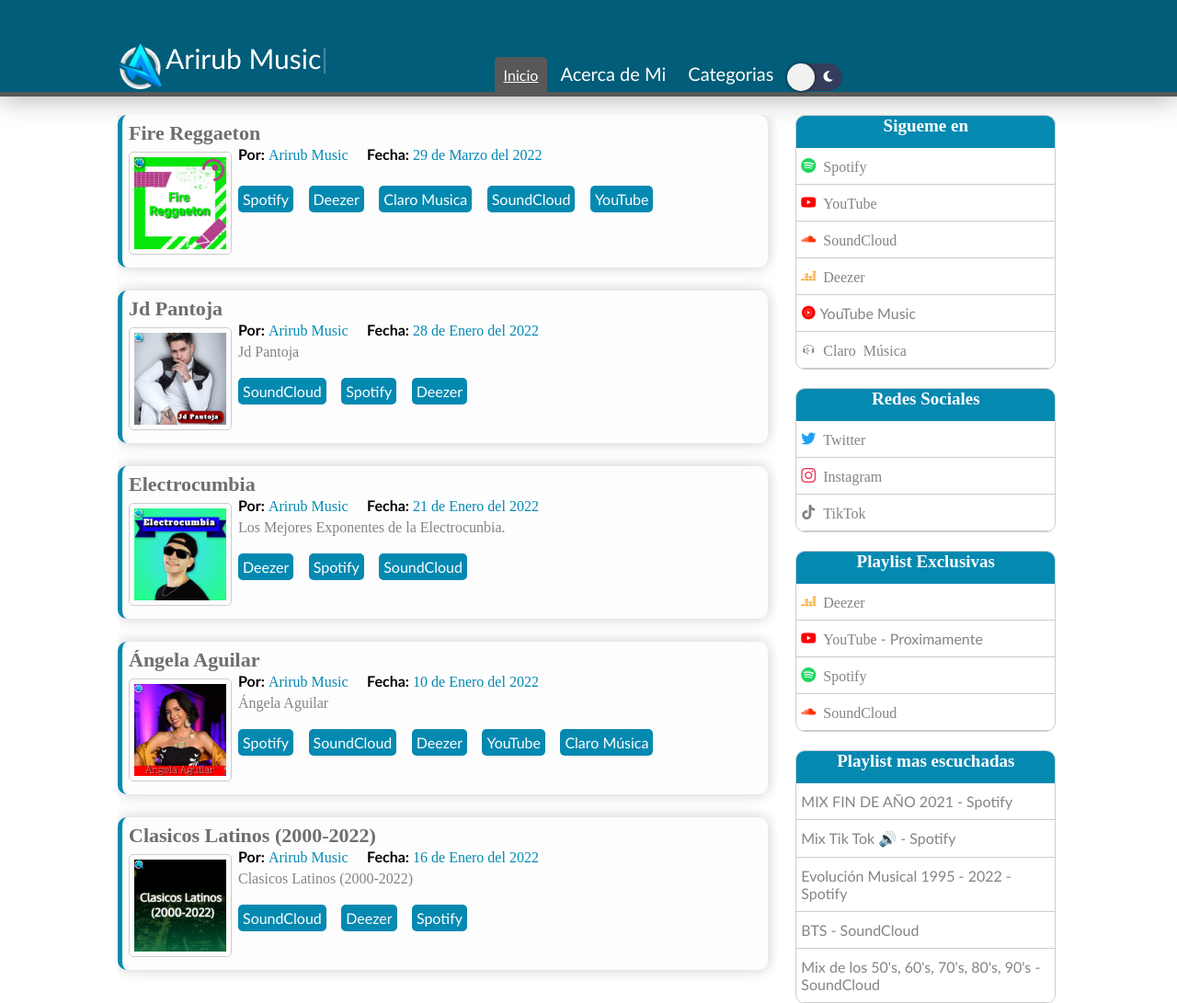
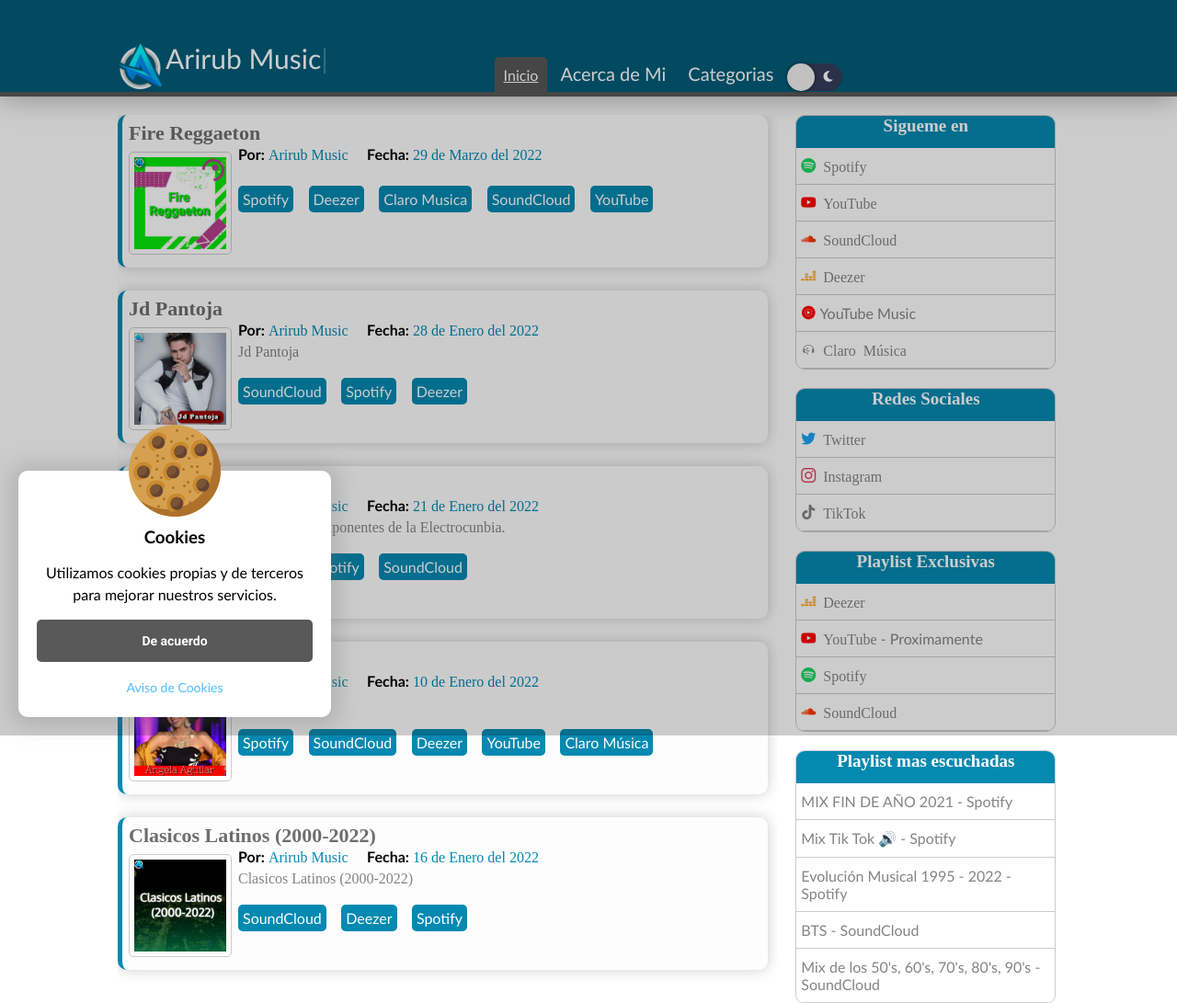
Before and after one commit to Arirub-Music/Arirub-Music.github.io, a PHP site: page / in a window 1280 px wide. Shown: the top 1091 px of the page at 92% size. Run offline with PHP 8.4, Linux system fonts and the light colour scheme; some libraries are stand-ins or nearby versions; some web fonts are replaced.

Commit message:
add cookies

```diff
--- a/css/pie.css
+++ b/css/pie.css
@@ -454,9 +454,83 @@
 /*fin modo oscuro*/
 
 
+.aviso-cookies{
+    display: none;
+	background: #fff;
+	padding: 20px;
+	width: calc(100% - 40px);
+	max-width: 300px;
+	line-height: 150%;
+	border-radius: 10px;
+	position: fixed;
+	bottom: 20px;
+	left: 20px;
+	z-index: 100;
+	padding-top: 60px;
+	box-shadow: 0px 2px 20px 10px rgba(116, 116, 116, 0.25);
+	text-align: center;
+}
 
+.aviso-cookies.activo{
+    display: block;
+}
 
+.aviso-cookies .galleta{
+    max-width: 100px;
+	position: absolute;
+	top: -50px;
+	left: calc(50% - 50px);
+}
 
+.aviso-cookies .titulo,
+.aviso-cookies .parrafo {
+	margin-bottom: 15px;
+}
+
+.aviso-cookies .boton {
+	width: 100%;
+	background: #595959;
+	border: none;
+	color: #fff;
+	font-family: 'Roboto', sans-serif;
+	text-align: center;
+	padding: 15px 20px;
+	font-weight: 700;
+	cursor: pointer;
+	transition: .3s ease all;
+	border-radius: 5px;
+	margin-bottom: 15px;
+	font-size: 14px;
+}
+
+.aviso-cookies .boton:hover {
+	background: #000;
+}
+
+.aviso-cookies .enlace {
+	color: #4DBFFF;
+	text-decoration: none;
+	font-size: 14px;
+}
+
+.aviso-cookies .enlace:hover {
+	text-decoration: underline;
+}
+
+.fondo-aviso-cookies {
+	display: none;
+	background: rgba(0,0,0,.20);
+	position: fixed;
+	z-index: 99;
+	width: 100vw;
+	height: 100vh;
+	top: 0;
+	left: 0;
+}
+
+.fondo-aviso-cookies.activo{
+    display: block;
+}
 
 
 
--- a/index.html
+++ b/index.html
@@ -15,12 +15,21 @@
     <meta charset="UTF-8">
     <meta http-equiv="X-UA-Compatible" content="IE=edge">
     <meta name="viewport" content="width=device-width, initial-scale=1.0">
+    <meta name="description" content="Las mejores Playlist echas por Arirub Music. Disponible en YouTube, SoundCloud, Spotify & Deezer">
+    <meta name="keywords" content="Musica, Playlist, Genero Musical, Bachata, Reggaeton, Cantantes, Music, Arirub, Listas de Reproduccion, Creador, Top, Mix, Pop, Cumbia, Mundo, World, random, JD, Kim Loaiza, cachengue, dembow, reggaeton old school, reggaeton 2021, aleteo, fiestero, dj, Arirub Music, Varios Artistas, Tendencias, Discoteca, 2022">
+<!-- Google Tag Manager -->
+<script>(function(w,d,s,l,i){w[l]=w[l]||[];w[l].push({'gtm.start':
+    new Date().getTime(),event:'gtm.js'});var f=d.getElementsByTagName(s)[0],
+    j=d.createElement(s),dl=l!='dataLayer'?'&l='+l:'';j.async=true;j.src=
+    'https://www.googletagmanager.com/gtm.js?id='+i+dl;f.parentNode.insertBefore(j,f);
+    })(window,document,'script','dataLayer','GTM-5VJ28WN');</script>
+    <!-- End Google Tag Manager -->
     <link rel="stylesheet" href="css/pie.css">
     <link rel="stylesheet" href="css/style.css">
     <link rel="shortcut icon" href="img/logo.png">
-    <meta name="description" content="Las mejores Playlist echas por Arirub Music. Disponible en YouTube, SoundCloud, Spotify & Deezer">
-    <meta name="keywords" content="Musica, Playlist, Genero Musical, Bachata, Reggaeton, Cantantes, Music, Arirub, Listas de Reproduccion, Creador, Top, Mix, Pop, Cumbia, Mundo, World, random, JD, Kim Loaiza, cachengue, dembow, reggaeton old school, reggaeton 2021, aleteo, fiestero, dj, Arirub Music, Varios Artistas, Tendencias, Discoteca, 2022">
     <title>Arirub Music</title>
+    <link rel="preconnect" href="https://fonts.gstatic.com">
+	<link href="https://fonts.googleapis.com/css2?family=Roboto:wght@400;700&display=swap" rel="stylesheet">
     <link rel=”canonical” href=”https://arirub-music.github.io/” />
     <script src="https://kit.fontawesome.com/b1ebb9c7c5.js" crossorigin="anonymous"></script>
     <script src="https://kit.fontawesome.com/d30eafd107.js" crossorigin="anonymous"></script>
@@ -29,6 +38,10 @@
 
 </head>
 <body>
+    <!-- Google Tag Manager (noscript) -->
+<noscript><iframe src="https://www.googletagmanager.com/ns.html?id=GTM-5VJ28WN"
+    height="0" width="0" style="display:none;visibility:hidden"></iframe></noscript>
+    <!-- End Google Tag Manager (noscript) -->
 
     <header class="header">
         <div id="encabezado">
@@ -346,5 +359,17 @@
 
         <script src="js/main.js"></script>
 
+        <div class="aviso-cookies" id="aviso-cookies">
+            <img src="img/cookie.svg" alt="galleta" class="galleta">
+            <h3 class="titulo">Cookies</h3>
+            <p class="parrafo">Utilizamos cookies propias y de terceros para mejorar nuestros servicios.</p>
+            <button class="boton" id="btn-aceptar-cookies">De acuerdo</button>
+            <a class="enlace" href="aviso-cookies.html">Aviso de Cookies</a>
+        </div>
+
+        <div class="fondo-aviso-cookies" id="fondo-aviso-cookies"></div>
+
+
+        <script src="js/aviso-cookies.js"></script>
 </body>
 </html>
--- /dev/null
+++ b/js/aviso-cookies.js
@@ -0,0 +1,22 @@
+const botonAceptarCookies = document.getElementById('btn-aceptar-cookies');
+const avisoCookies = document.getElementById('aviso-cookies');
+const fondoAvisoCookies = document.getElementById('fondo-aviso-cookies');
+
+dataLayer = [];
+
+if(!localStorage.getItem('cookies-aceptadas')){
+	avisoCookies.classList.add('activo');
+	fondoAvisoCookies.classList.add('activo');
+}  else {
+	dataLayer.push({'event': 'cookies-aceptadas'});
+}
+
+
+botonAceptarCookies.addEventListener('click', () => {
+	avisoCookies.classList.remove('activo');
+	fondoAvisoCookies.classList.remove('activo');
+
+	localStorage.setItem('cookies-aceptadas', true);
+
+	dataLayer.push({'event': 'cookies-aceptadas'});
+});
--- a/js/main.js
+++ b/js/main.js
@@ -12,7 +12,7 @@
     }
 });
 
-if (localStorage.getItem('darl-mode') === 'true') {
+if (localStorage.getItem('dark-mode') === 'true') {
     document.body.classList.add('dark');
     btnSwitch.classList.add('active');
 } else {
--- a/js/sweetalert.js
+++ b/js/sweetalert.js
@@ -40,7 +40,7 @@
 })
 
 
-Swal.fire({
+/*Swal.fire({
 	html:'<h3>Si quieres colabora en la playlist "Musica Random" envíame un DM en Twitter: <a href="https://twitter.com/ArirubMusic" target="_blank">@ArirubMusic</a></h3>',
 	footer: '<a href="https://open.spotify.com/playlist/2JS8QpIeCriX0IavGhnH0E?si=3e175a783fc04ca9" target="_blank"> Musica Random ir</a>',
 	position: "top",
@@ -60,4 +60,4 @@
 	hideClass: {
 	  popup: 'animate__animated animate__fadeOutUp'
 	}
-  })
+  })*/
```
Also changed, not shown: aviso-cookies.html (added, +65 -0 lines), js/main2.js (deleted, +0 -7 lines), img/cookie.svg (added).
